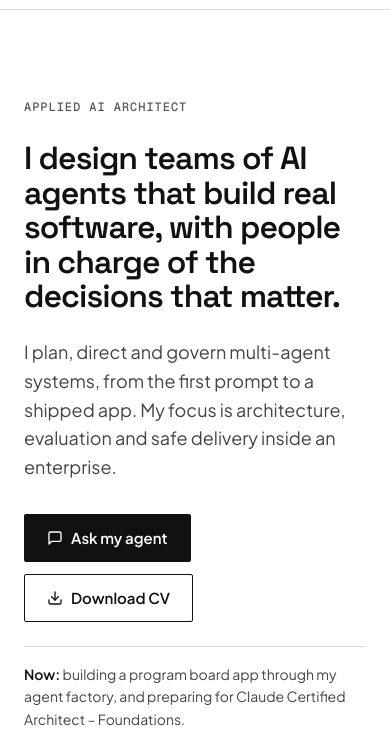
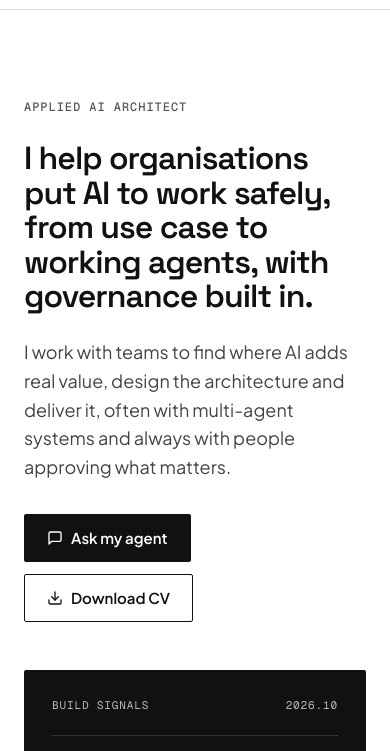
Before and after one commit to artrume-dev/portfolio, a website: page portfolio/index.html in a window 390 px wide. Shown: the part 59-810 px from the top of the page. Drawn offline with nearby package versions, Linux system fonts and the light colour scheme.

Commit message:
Refresh hero copy and layout, add SM favicon
- New hero heading and subheading with an applied AI and consulting
  angle; meta description and chat "About Samar" answer match it
- Build signals panel moves below the hero copy as a horizontal strip
  (stacks on phones)
- Remove the "Now:" line from the hero and the chat answer
- Add an SM favicon (SVG, slightly rounded) and a 180px apple-touch
  icon, linked from the home, CV and case study pages
- Chat matches consulting and governance questions to "About Samar"

Co-Authored-By: Claude Opus 5.5 <noreply@anthropic.com>

```diff
--- a/portfolio/chat.js
+++ b/portfolio/chat.js
@@ -10,8 +10,8 @@ export const KNOWLEDGE = [
     id: "about",
     title: "About Samar",
     href: "#top",
-    keywords: ["who", "about", "samar", "role", "architect", "background", "focus", "do"],
-    answer: "I'm an applied AI architect. I plan, direct and govern multi-agent systems, from the first prompt to a shipped app, with a focus on architecture, evaluation and safe delivery inside an enterprise. Right now I'm building a program board app through my agent factory and preparing for Claude Certified Architect – Foundations.",
+    keywords: ["who", "about", "samar", "role", "architect", "background", "focus", "do", "consulting", "consultant", "services", "governance"],
+    answer: "I'm an applied AI architect and consultant. I help organisations put AI to work safely, from use case to working agents, with governance built in: finding where AI adds real value, designing the architecture and delivering it, often with multi-agent systems and always with people approving what matters. My focus is architecture, evaluation and safe delivery inside an enterprise.",
   },
   {
     id: "agent-factory",
--- a/portfolio/index.html
+++ b/portfolio/index.html
@@ -4,7 +4,9 @@
 <meta charset="utf-8">
 <meta name="viewport" content="width=device-width, initial-scale=1, viewport-fit=cover">
 <title>Samar Mustafa — Applied AI Architect</title>
-<meta name="description" content="Samar Mustafa designs, directs and governs multi-agent AI systems that ship working software.">
+<meta name="description" content="Samar Mustafa helps organisations put AI to work safely, from use case to working agents, with governance built in.">
+<link rel="icon" href="/assets/favicon.svg" type="image/svg+xml">
+<link rel="apple-touch-icon" href="/assets/apple-touch-icon.png">
 <link rel="preconnect" href="https://fonts.googleapis.com">
 <link rel="preconnect" href="https://fonts.gstatic.com" crossorigin>
 <link href="https://fonts.googleapis.com/css2?family=Geist+Mono:wght@400;500&family=Plus+Jakarta+Sans:wght@400;500;600&family=Space+Grotesk:wght@500;600;700&display=swap" rel="stylesheet">
@@ -100,16 +102,15 @@ section.band{background:var(--secondary)}
 
 /* hero */
 .hero{padding:var(--space-22) 0 var(--space-18)}
-.hero .wrap{display:flex;flex-wrap:wrap;gap:var(--space-12);align-items:flex-end}
-.hero-copy{flex:999 1 560px;min-width:0;display:flex;flex-direction:column;gap:var(--space-6)}
+.hero .wrap{display:flex;flex-direction:column;gap:var(--space-12)}
+.hero-copy{max-width:780px;min-width:0;display:flex;flex-direction:column;gap:var(--space-6)}
 .hero-actions{display:flex;flex-wrap:wrap;gap:var(--space-3);padding-top:var(--space-2)}
-.now{font-size:14px;color:var(--body-foreground);padding-top:var(--space-4);border-top:1px solid var(--border);max-width:600px}
-.now strong{color:var(--foreground)}
 
 /* signal panel */
-.signal{flex:1 1 320px;background:var(--primary);color:var(--primary-foreground);border-radius:var(--radius-base);padding:28px;display:flex;flex-direction:column;gap:22px}
-.signal-head{display:flex;justify-content:space-between;gap:var(--space-3);font:400 11px/1.4 var(--font-mono);letter-spacing:.08em;text-transform:uppercase;color:var(--panel-muted-foreground)}
+.signal{background:var(--primary);color:var(--primary-foreground);border-radius:var(--radius-base);padding:28px;display:grid;grid-template-columns:repeat(3,1fr);gap:22px var(--space-8)}
+.signal-head{grid-column:1/-1;display:flex;justify-content:space-between;gap:var(--space-3);font:400 11px/1.4 var(--font-mono);letter-spacing:.08em;text-transform:uppercase;color:var(--panel-muted-foreground)}
 .signal-metric{display:flex;flex-direction:column;gap:4px;border-top:1px solid var(--panel-rule);padding-top:18px}
+@media (max-width:720px){.signal{grid-template-columns:1fr}}
 .signal-metric b{font:600 44px/1 var(--font-display);letter-spacing:-.03em}
 .signal-metric span{font-size:14px;line-height:1.5;color:var(--panel-muted-foreground)}
 
@@ -276,8 +277,8 @@ footer .wrap{display:flex;justify-content:space-between;gap:12px;flex-wrap:wrap;
   <div class="wrap">
     <div class="hero-copy">
       <p class="eyebrow">Applied AI Architect</p>
-      <h1>I design teams of AI agents that build real software, with people in charge of the decisions that matter.</h1>
-      <p class="lede">I plan, direct and govern multi-agent systems, from the first prompt to a shipped app. My focus is architecture, evaluation and safe delivery inside an enterprise.</p>
+      <h1>I help organisations put AI to work safely, from use case to working agents, with governance built in.</h1>
+      <p class="lede">I work with teams to find where AI adds real value, design the architecture and deliver it, often with multi-agent systems and always with people approving what matters.</p>
       <div class="hero-actions">
         <a class="btn btn-primary" href="#ask" data-ask-focus>
           <svg width="16" height="16" viewBox="0 0 24 24" fill="none" stroke="currentColor" stroke-width="2" stroke-linecap="round" stroke-linejoin="round" aria-hidden="true"><path d="M21 15a2 2 0 0 1-2 2H7l-4 4V5a2 2 0 0 1 2-2h14a2 2 0 0 1 2 2z"/></svg>
@@ -288,7 +289,6 @@ footer .wrap{display:flex;justify-content:space-between;gap:12px;flex-wrap:wrap;
           Download CV
         </a>
       </div>
-      <p class="now"><strong>Now:</strong> building a program board app through my agent factory, and preparing for Claude Certified Architect – Foundations.</p>
     </div>
 
     <aside class="signal" aria-label="Build signals">
```
Also changed, not shown: portfolio/case-studies/a11ycheck.html (+2 -0 lines), portfolio/case-studies/agent-factory.html (+2 -0 lines), portfolio/case-studies/betterfound.html (+2 -0 lines), portfolio/case-studies/heumyn.html (+2 -0 lines), portfolio/case-studies/pim-assistant.html (+2 -0 lines), portfolio/cv.html (+2 -0 lines), assets/apple-touch-icon.png (added), assets/favicon.svg (added).
